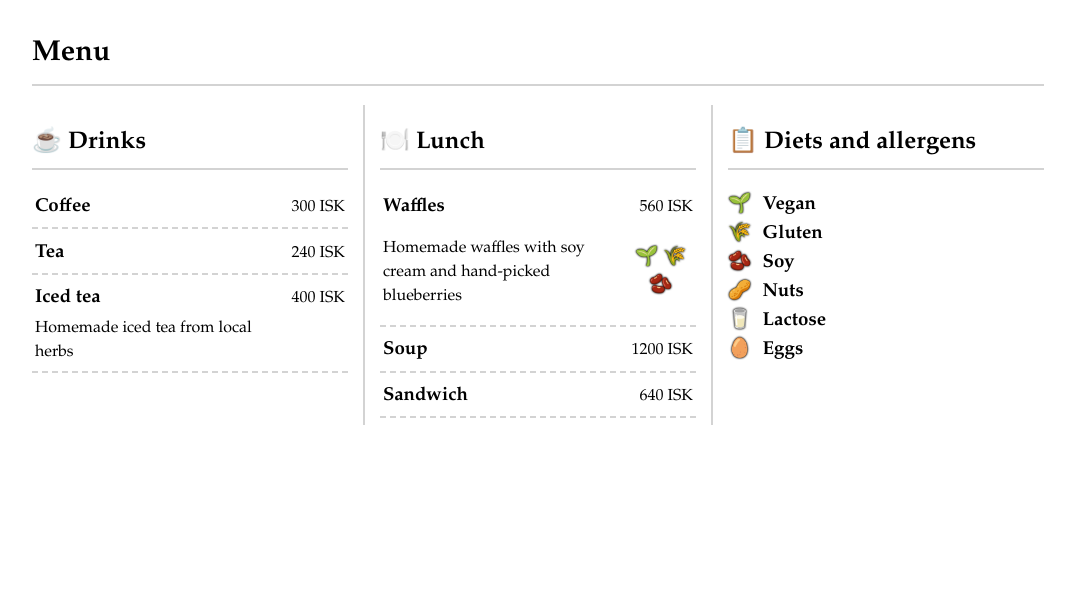
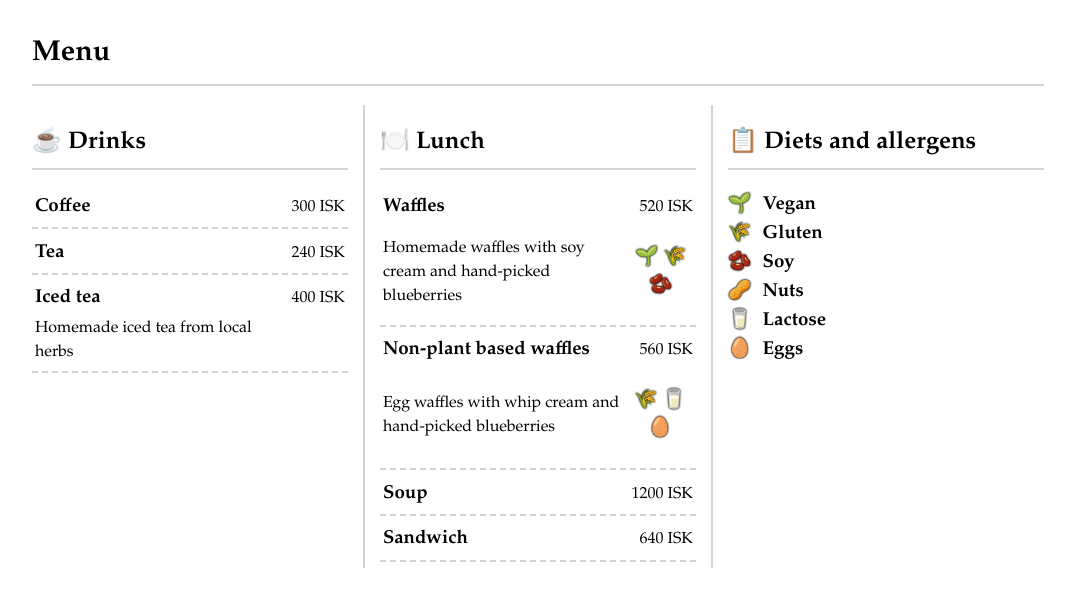
Before and after one commit to raudasandur/raudasandur.github.io, a Jekyll site: the page built from menu-print.html, in a window 1280 px wide. Shown: the top 607 px of the page, without its empty margins (102-1177 px from the left). Built offline with Jekyll 4.4.1, drawn with Linux system fonts in a browser that asks for light colours; nearby versions of some CDN libraries; library files that are not in the unit come from our copies.

Commit message:
Refactor allergens

```diff
--- a/_data/menu.yml
+++ b/_data/menu.yml
@@ -15,8 +15,12 @@ lunch:
   items:
     - name: Waffles
       description: Homemade waffles with soy cream and hand-picked blueberries
+      price: 520
+      allergens: vegan gluten soy
+    - name: Non-plant based waffles
+      description: Egg waffles with whip cream and hand-picked blueberries
       price: 560
-      allergens: 🌱 🌾 🫘
+      allergens: gluten lactose eggs
     - name: Soup
       price: 1200
     - name: Sandwich
@@ -25,17 +29,23 @@ allergens:
   name: Diets and allergens
   symbol: 📋
   legend:
-    - name: Vegan
+    vegan:
+      name: Vegan
       symbol: 🌱
-    - name: Gluten
+    gluten:
+      name: Gluten
       symbol: 🌾
-    - name: Soy
+    soy:
+      name: Soy
       symbol: 🫘
-    - name: Nuts
+    nuts:
+      name: Nuts
       symbol: 🥜
-    - name: Lactose
+    lactose:
+      name: Lactose
       symbol: 🥛
-    - name: Eggs
+    eggs:
+      name: Eggs
       symbol: 🥚
 # one:
 #   name: Lunch
--- a/_includes/menu.html
+++ b/_includes/menu.html
@@ -6,7 +6,8 @@
     <h2><span>{{ category.symbol }}</span> {{ category.name }}</h2>
 {% if category.legend %}
 <h3>
-{% for item in category.legend %}
+{% for item_hash in category.legend %}
+  {% assign item = item_hash[1] %}
   <code class="symbols">{{ item.symbol}} </code>{{ item.name }}</br>
 {% endfor %}
 </h3>
@@ -21,7 +22,14 @@
 {% if item.description or item.allergens %}
 <tr>
   <td>{{ item.description }}</td>
-  <td class="symbols" style="vertical-align:middle;text-align:center;width:fit-content;"><h3>{{ item.allergens }}<h3></td>
+{% if item.allergens %}
+  <td class="symbols" style="vertical-align:middle;text-align:center;width:fit-content;"><h3>
+    {% assign allergens = item.allergens | split: " " %}
+    {% for allergen in allergens %}
+      {{ site.data.menu.allergens.legend[allergen].symbol }}
+    {% endfor %}
+  <h3></td>
+{% endif %}
 </tr>
 {% endif %}
 </table>
```
